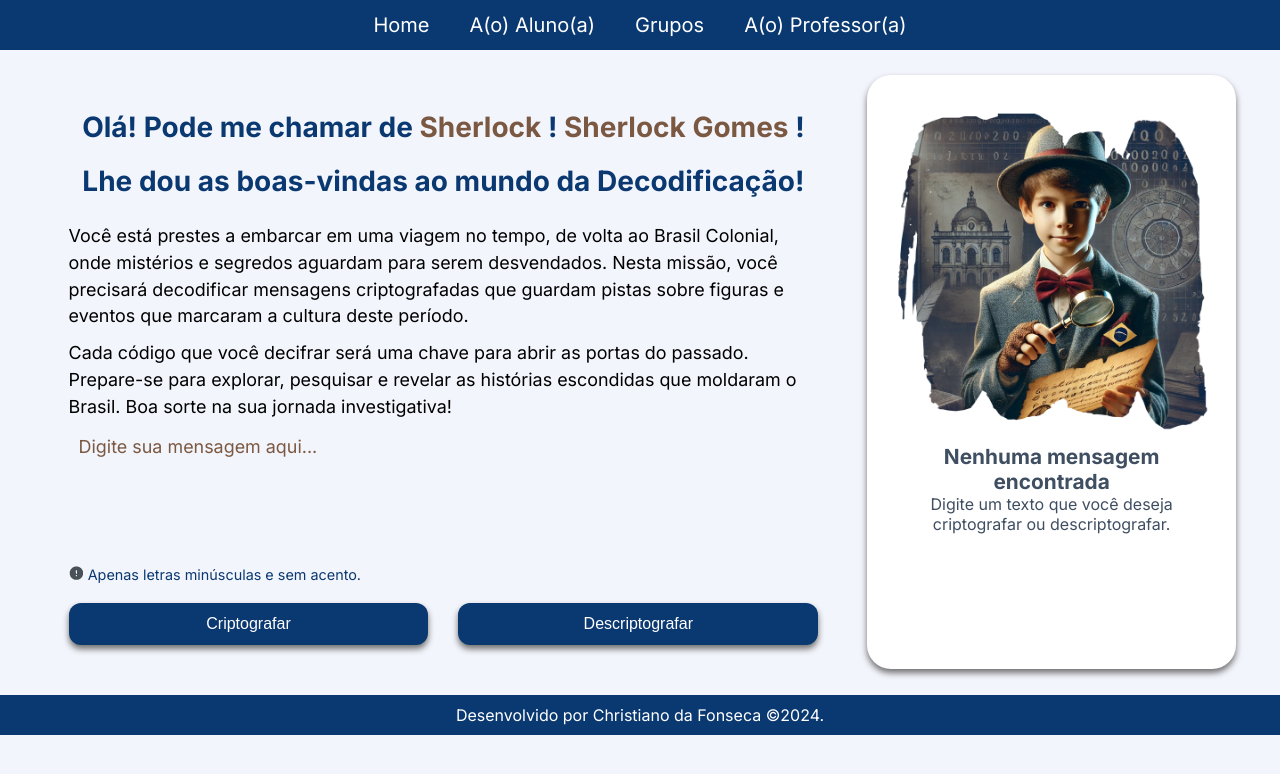
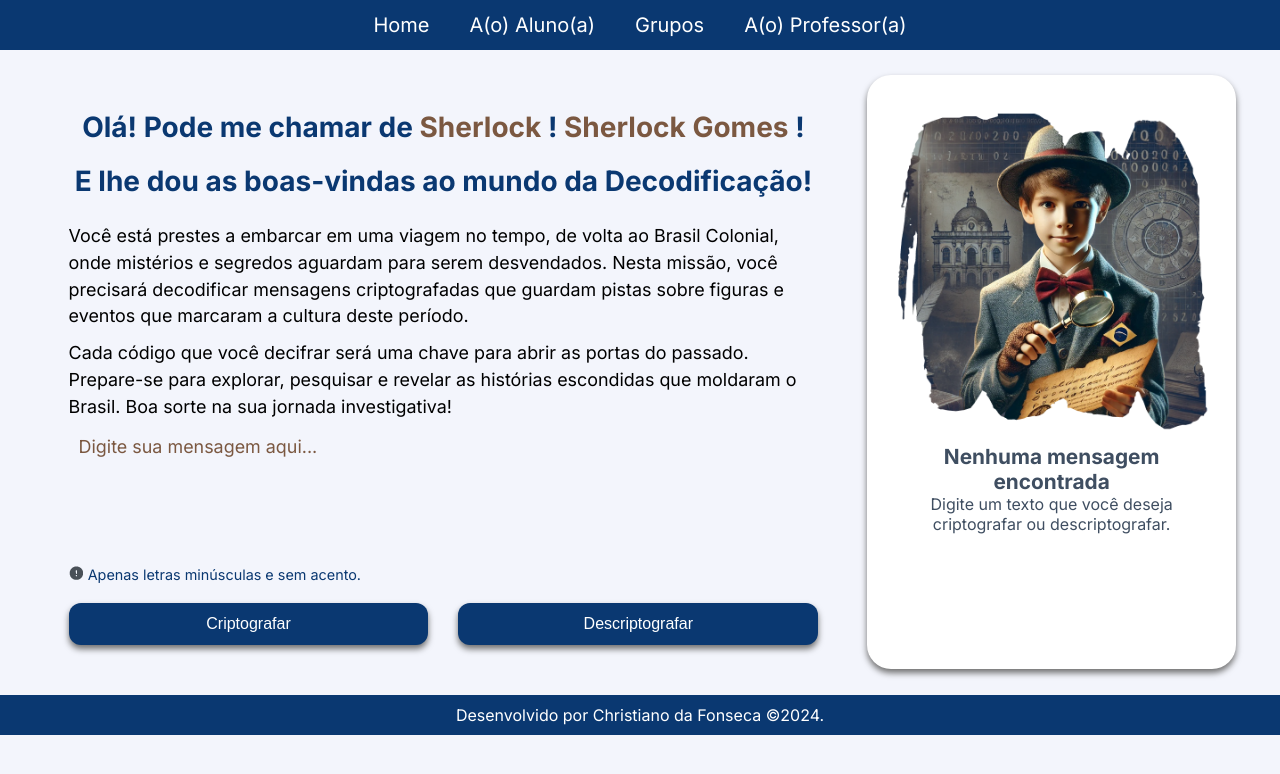
Before and after one commit to chrisfon88/chrisfon88.github.io, a plain HTML site: page index.html in a window 1280 px wide. Drawn offline with Linux system fonts and the light colour scheme.

Commit message:
Correção de português em parágrafo

```diff
--- a/index.html
+++ b/index.html
@@ -20,7 +20,7 @@
     <main class="conteudo">
         <section class="conteudo__criptografia">
             <h1 class="conteudo__boas-vindas"> Olá! Pode me chamar de <strong class="conteudo__boas-vindas__destaque">Sherlock</strong> ! <strong class="conteudo__boas-vindas__destaque">Sherlock Gomes</strong> !</h1>
-            <h1 class="conteudo__boas-vindas"> Lhe dou as boas-vindas ao mundo da Decodificação!</h1>
+            <h1 class="conteudo__boas-vindas"> E lhe dou as boas-vindas ao mundo da Decodificação!</h1>
             <p class="conteudo__paragrafo"></p>
             <p class="conteudo__paragrafo">Você está prestes a embarcar em uma viagem no tempo, de volta ao Brasil Colonial, onde mistérios e segredos aguardam para serem desvendados. Nesta missão, você precisará decodificar mensagens criptografadas que guardam pistas sobre figuras e eventos que marcaram a cultura deste período.</p>
             <p class="conteudo__paragrafo">Cada código que você decifrar será uma chave para abrir as portas do passado. Prepare-se para explorar, pesquisar e revelar as histórias escondidas que moldaram o Brasil. Boa sorte na sua jornada investigativa!</p>
```
